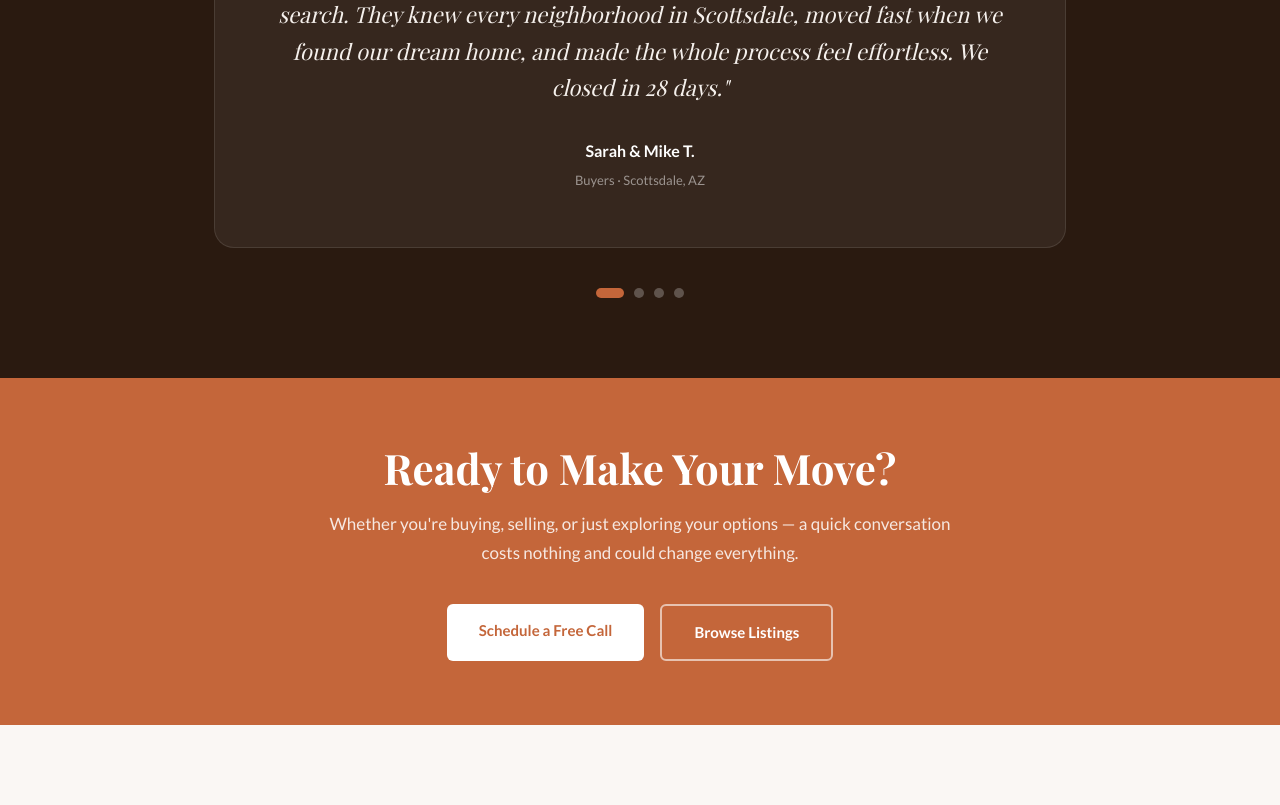
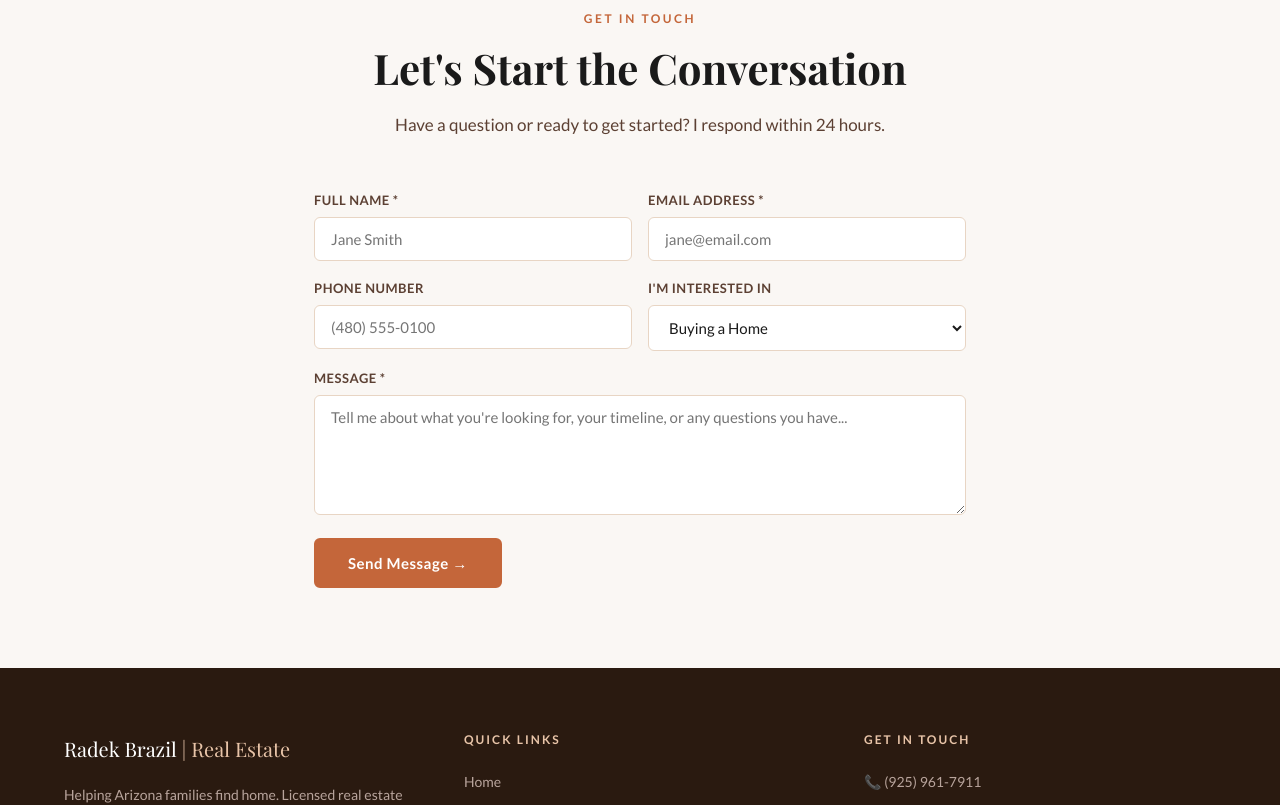
Before and after one commit to radekbrazil/radek-brazil-real-estate, a React (Vite) app: page / in a window 1280 px wide. Shown: the part 3200-4005 px from the top of the page. Built offline with nearby package versions, Linux system fonts and the light colour scheme.

Commit message:
Update phone number and remove fake testimonials

```diff
--- a/src/components/Footer.jsx
+++ b/src/components/Footer.jsx
@@ -119,8 +119,8 @@ export default function Footer() {
             <ul style={{ listStyle: 'none', display: 'flex', flexDirection: 'column', gap: '14px' }}>
               {/* TODO: Replace with real phone/email */}
               <li>
-                <a href="tel:+14802539803" style={{ color: '#b8a49c', fontSize: '14px' }}>
-                  📞 (480) 253-9803
+                <a href="tel:+19259617911" style={{ color: '#b8a49c', fontSize: '14px' }}>
+                  📞 (925) 961-7911
                 </a>
               </li>
               <li>
--- a/src/pages/About.jsx
+++ b/src/pages/About.jsx
@@ -81,7 +81,7 @@ export default function About() {
                 {[
                   ['🏛️', 'Licensed Arizona REALTOR®'],
                   ['📍', 'Serving Greater Phoenix Metro'],
-                  ['📞', '(480) 253-9803'], // TODO
+                  ['📞', '(925) 961-7911'],
                   ['✉️', 'Radek@TheCopper48.com'], // TODO
                 ].map(([icon, text]) => (
                   <div
--- a/src/pages/Contact.jsx
+++ b/src/pages/Contact.jsx
@@ -68,9 +68,8 @@ export default function Contact() {
                   icon="📞"
                   label="Phone / Text"
                   value={
-                    <a href="tel:+14802539803" style={{ color: 'var(--color-primary)', fontWeight: '700', fontSize: '17px' }}>
-                      {/* TODO: Replace with real phone */}
-                      (480) 253-9803
+                    <a href="tel:+19259617911" style={{ color: 'var(--color-primary)', fontWeight: '700', fontSize: '17px' }}>
+                      (925) 961-7911
                     </a>
                   }
                   sub="Available Mon–Sat, 8am–7pm AZ time"
@@ -232,7 +231,7 @@ export default function Contact() {
             '@type': 'RealEstateAgent',
             name: 'Radek Brazil', // TODO
             image: 'https://yourdomain.com/headshot.png',
-            telephone: '(480) 253-9803', // TODO
+            telephone: '(925) 961-7911',
             email: 'Radek@TheCopper48.com', // TODO
             url: 'https://yourdomain.com', // TODO
             address: {
--- a/src/pages/Home.jsx
+++ b/src/pages/Home.jsx
@@ -2,7 +2,6 @@ import React from 'react'
 import { Link } from 'react-router-dom'
 import Hero from '../components/Hero'
 import FeaturedListings from '../components/FeaturedListings'
-import Testimonials from '../components/Testimonials'
 import ContactForm from '../components/ContactForm'
 
 /* ============================================================
@@ -22,9 +21,6 @@ export default function Home() {
 
       {/* 4. How It Works */}
       <HowItWorksSection />
-
-      {/* 5. Testimonials */}
-      <Testimonials />
 
       {/* 6. CTA Banner */}
       <CTABanner />
```
